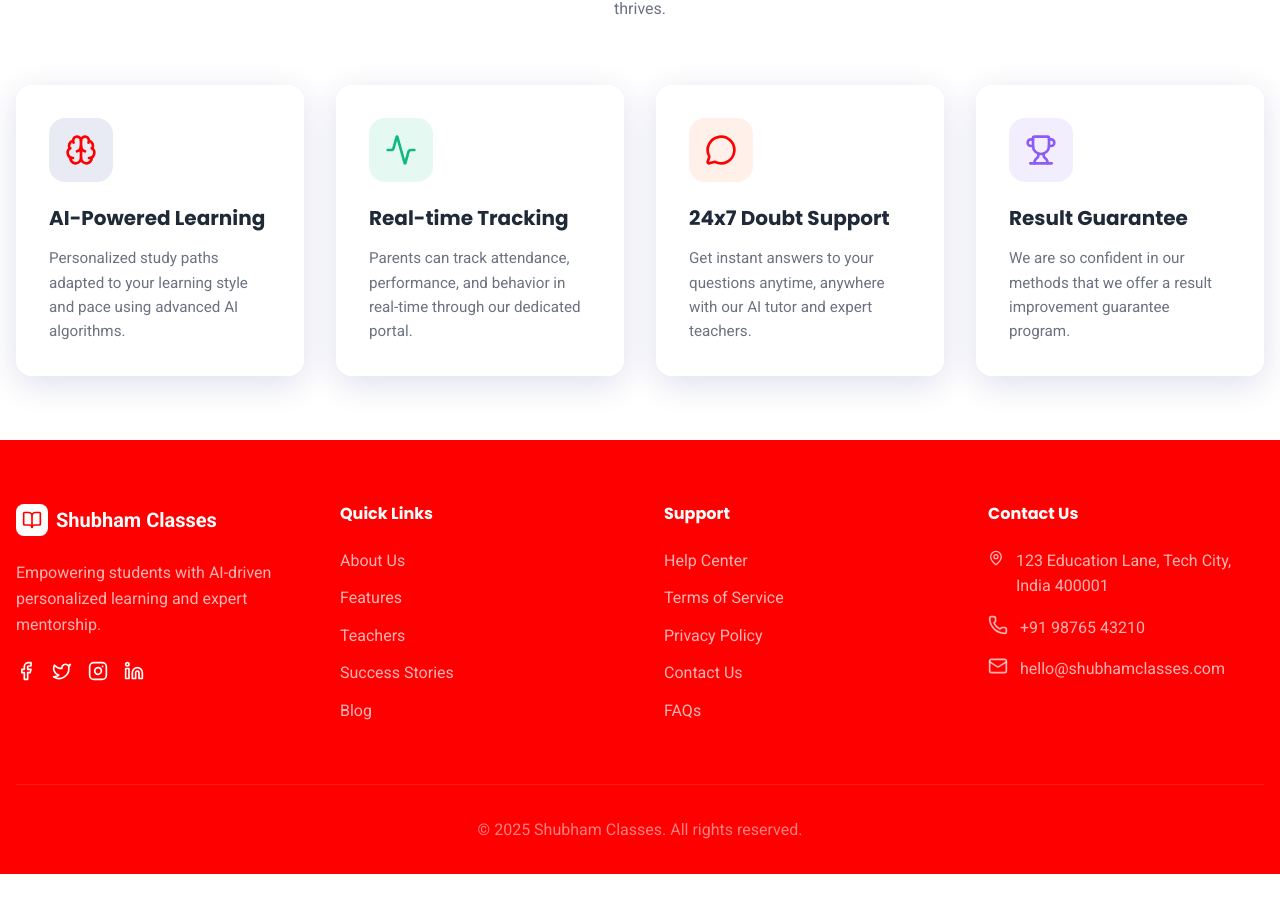
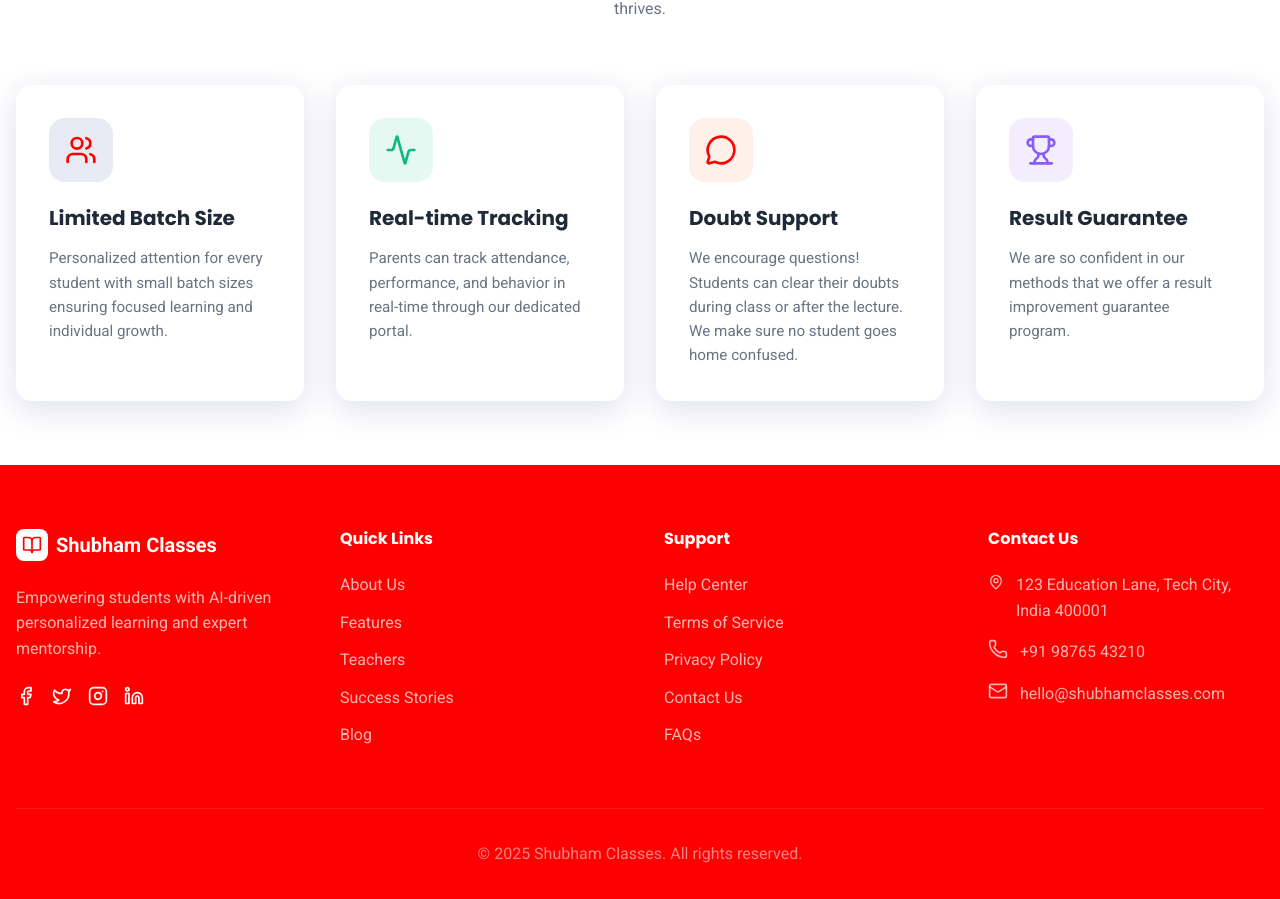
Before and after one commit to muktivatm/EduRevolution, a React (Vite) app: page / in a window 1280 px wide. Shown: the part 958-1857 px from the top of the page. Before the commit the page ends 1832 px from the top, so only its background shows below. Built offline with nearby package versions, Linux system fonts and the light colour scheme.

Commit message:
feat: Add user login page and role-based communication system for parents and teachers.

```diff
--- a/src/components/common/ChatInterface.jsx
+++ b/src/components/common/ChatInterface.jsx
@@ -211,6 +211,11 @@ const ChatInterface = ({ currentUser, initialTab, contactsMap, initialContactId
                                     />
                                     <div>
                                         <h3 style={{ fontWeight: 'bold', color: '#1f2937' }}>{selectedContact.name}</h3>
+                                        {selectedContact.role === 'parent' && selectedContact.childNames && selectedContact.childClass && (
+                                            <p style={{ fontSize: '0.75rem', color: '#6b7280', fontStyle: 'italic', marginTop: '0.15rem' }}>
+                                                Parents of {selectedContact.childNames} from Class-{selectedContact.childClass}
+                                            </p>
+                                        )}
                                         {selectedContact.tag && (
                                             <span style={{ fontSize: '0.75rem', padding: '0.1rem 0.5rem', background: '#dbeafe', color: '#1e40af', borderRadius: '4px' }}>
                                                 {selectedContact.tag}
--- a/src/components/features/landing/Features.jsx
+++ b/src/components/features/landing/Features.jsx
@@ -1,12 +1,12 @@
 import React from 'react';
-import { Brain, Activity, MessageCircle, Trophy } from 'lucide-react';
+import { Users, Activity, MessageCircle, Trophy } from 'lucide-react';
 import { BRAND } from '../../../branding';
 
 const features = [
     {
-        icon: <Brain size={32} />,
-        title: "AI-Powered Learning",
-        description: "Personalized study paths adapted to your learning style and pace using advanced AI algorithms.",
+        icon: <Users size={32} />,
+        title: "Limited Batch Size",
+        description: "Personalized attention for every student with small batch sizes ensuring focused learning and individual growth.",
         color: "var(--color-primary-blue)",
         bg: "rgba(30, 58, 138, 0.1)"
     },
@@ -19,8 +19,8 @@ const features = [
     },
     {
         icon: <MessageCircle size={32} />,
-        title: "24x7 Doubt Support",
-        description: "Get instant answers to your questions anytime, anywhere with our AI tutor and expert teachers.",
+        title: "Doubt Support",
+        description: "We encourage questions! Students can clear their doubts during class or after the lecture. We make sure no student goes home confused.",
         color: "var(--color-primary-orange)",
         bg: "rgba(255, 107, 53, 0.1)"
     },
--- a/src/context/ChatContext.jsx
+++ b/src/context/ChatContext.jsx
@@ -7,10 +7,10 @@ export const useChat = () => useContext(ChatContext);
 export const ChatProvider = ({ children }) => {
     // Mock Users Database
     const [users] = useState([
-        { id: 'parent1', name: 'Mr. Sharma', role: 'parent', avatar: 'https://images.unsplash.com/photo-1472099645785-5658abf4ff4e?ixlib=rb-4.0.3&auto=format&fit=crop&w=100&q=80', childClass: '10-A' },
+        { id: 'parent1', name: 'Mr. Sharma', role: 'parent', avatar: 'https://images.unsplash.com/photo-1472099645785-5658abf4ff4e?ixlib=rb-4.0.3&auto=format&fit=crop&w=100&q=80', childClass: '10-A', childNames: 'Rahul and Riya' },
         { id: 'student1', name: 'Rahul Sharma', role: 'student', avatar: 'https://images.unsplash.com/photo-1535713875002-d1d0cf377fde?ixlib=rb-4.0.3&auto=format&fit=crop&w=100&q=80', class: '10-A' },
         { id: 'teacher1', name: 'Mr. Verma', role: 'teacher', subject: 'Maths', avatar: 'https://images.unsplash.com/photo-1500648767791-00dcc994a43e?ixlib=rb-4.0.3&auto=format&fit=crop&w=100&q=80', classes: ['10-A', '9-B'] },
-        { id: 'teacher2', name: 'Mrs. Gupta', role: 'teacher', subject: 'English', avatar: 'https://images.unsplash.com/photo-1494790108377-be9c29b29330?ixlib=rb-4.0.3&auto=format&fit=crop&w=100&q=80', classes: ['10-A'] },
+        { id: 'teacher2', name: 'Mrs. Gupta', role: 'teacher', subject: 'Physics', avatar: 'https://images.unsplash.com/photo-1494790108377-be9c29b29330?ixlib=rb-4.0.3&auto=format&fit=crop&w=100&q=80', classes: ['10-A'] },
         { id: 'admin1', name: 'Admin User', role: 'admin', avatar: 'https://images.unsplash.com/photo-1472099645785-5658abf4ff4e?ixlib=rb-4.0.3&auto=format&fit=crop&w=100&q=80', tag: 'Principal Office' }
     ]);
 
--- a/src/pages/LoginPage.jsx
+++ b/src/pages/LoginPage.jsx
@@ -4,7 +4,7 @@ import { User, Users, GraduationCap, ShieldCheck, Phone, ArrowRight, Fingerprint
 import Navbar from '../components/layout/Navbar';
 
 const LoginPage = () => {
-    const [role, setRole] = useState('student');
+    const [role, setRole] = useState('parent');
     const [mobile, setMobile] = useState('');
     const [otpSent, setOtpSent] = useState(false);
     const [isMobile, setIsMobile] = useState(window.innerWidth < 768);
@@ -16,10 +16,8 @@ const LoginPage = () => {
     }, []);
 
     const roles = [
-        { id: 'student', label: 'Student', icon: <GraduationCap size={20} /> },
         { id: 'parent', label: 'Parent', icon: <Users size={20} /> },
         { id: 'teacher', label: 'Teacher', icon: <User size={20} /> },
-        { id: 'admin', label: 'Admin', icon: <ShieldCheck size={20} /> },
     ];
 
     const handleSendOtp = (e) => {
@@ -50,7 +48,7 @@ const LoginPage = () => {
                         <p style={{ color: 'var(--color-text-light)' }}>Please select your role to continue</p>
                     </div>
 
-                    <div style={{ display: 'grid', gridTemplateColumns: 'repeat(4, 1fr)', gap: '0.5rem', marginBottom: '2rem' }}>
+                    <div style={{ display: 'grid', gridTemplateColumns: 'repeat(2, 1fr)', gap: '1rem', marginBottom: '2rem' }}>
                         {roles.map((r) => (
                             <button
                                 key={r.id}
@@ -117,8 +115,8 @@ const LoginPage = () => {
                             </div>
                         )}
 
-                        <Link to={role === 'parent' ? "/parent/dashboard" : role === 'teacher' ? "/teacher/dashboard" : role === 'admin' ? "/admin/dashboard" : "/student/dashboard"} className="btn-primary" style={{ width: '100%', marginBottom: '1.5rem', display: 'flex', justifyContent: 'center', alignItems: 'center', gap: '0.5rem', textDecoration: 'none' }}>
-                            {otpSent ? 'Login' : 'Send OTP'} <ArrowRight size={20} />
+                        <Link to={role === 'parent' ? "/parent/dashboard" : "/teacher/dashboard"} className="btn-primary" style={{ width: '100%', marginBottom: '1.5rem', display: 'flex', justifyContent: 'center', alignItems: 'center', gap: '0.5rem', textDecoration: 'none' }}>
+                            {otpSent ? 'Login' : 'Continue'} <ArrowRight size={20} />
                         </Link>
                     </form>
 
--- a/src/pages/parent/ParentCommunication.jsx
+++ b/src/pages/parent/ParentCommunication.jsx
@@ -9,7 +9,7 @@ const ParentCommunication = () => {
     const location = useLocation();
 
     // State
-    const [activeTab, setActiveTab] = useState('All');
+    const [activeTab, setActiveTab] = useState('Teacher');
     const [searchQuery, setSearchQuery] = useState('');
     const [selectedContact, setSelectedContact] = useState(null);
     const [isMobile, setIsMobile] = useState(window.innerWidth < 768);
@@ -107,7 +107,10 @@ const ParentCommunication = () => {
                     </div>
                     <div style={{ display: 'flex', justifyContent: 'space-between', alignItems: 'center' }}>
                         <p style={{ fontSize: '0.9rem', color: '#6b7280', whiteSpace: 'nowrap', overflow: 'hidden', textOverflow: 'ellipsis', maxWidth: '85%' }}>
-                            {lastMsg ? lastMsg.text : <span style={{ fontStyle: 'italic', color: '#9ca3af' }}>Start a conversation</span>}
+                            {contact.role === 'teacher' && contact.subject ?
+                                `${contact.subject} Teacher` :
+                                (lastMsg ? lastMsg.text : <span style={{ fontStyle: 'italic', color: '#9ca3af' }}>Start a conversation</span>)
+                            }
                         </p>
                         {/* Mock Unread Badge */}
                         {lastMsg && lastMsg.senderId !== parentUser.id && (
--- a/src/pages/teacher/TeacherCommunication.jsx
+++ b/src/pages/teacher/TeacherCommunication.jsx
@@ -26,7 +26,7 @@ const TeacherCommunication = () => {
 
     const students = users.filter(u => u.role === 'student').map(s => ({ ...s, subtext: s.class }));
     const admins = users.filter(u => u.role === 'admin').map(a => ({ ...a, subtext: a.tag }));
-    const parents = users.filter(u => u.role === 'parent').map(p => ({ ...p, subtext: `Parent of ${p.childClass} Student` }));
+    const parents = users.filter(u => u.role === 'parent').map(p => ({ ...p, subtext: p.childNames ? `${p.childNames}'s parents from Class-${p.childClass}` : `Parent of ${p.childClass} Student` }));
 
     const contactsMap = {
         'Classes': classes,
@@ -48,7 +48,7 @@ const TeacherCommunication = () => {
                 <div style={{ flex: 1, minHeight: 0 }}>
                     <ChatInterface
                         currentUser={currentUser}
-                        initialTab="Classes"
+                        initialTab="Parents"
                         contactsMap={contactsMap}
                         initialContactId={contactId}
                     />
```
